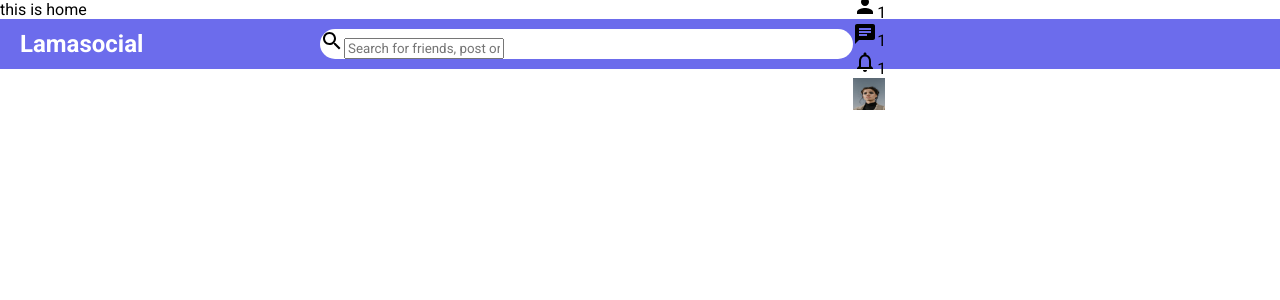
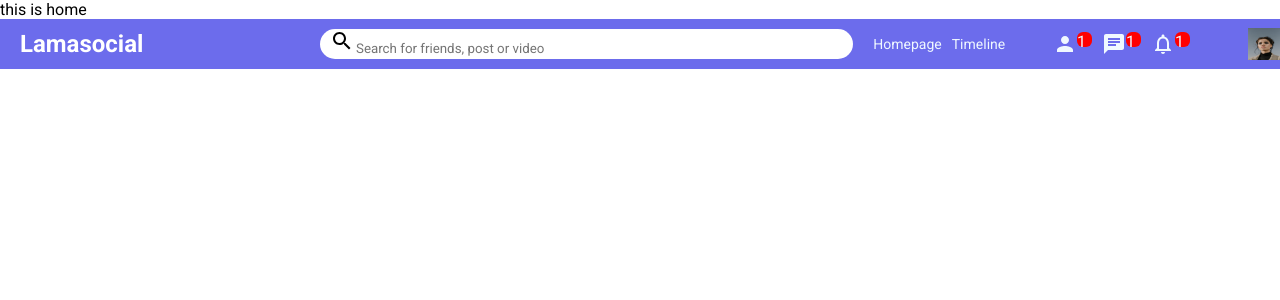
Before and after one commit to carolnamirimu/socialapp, a React (Create React App) app: page / in a window 1280 px wide. Shown: the top 300 px of the page. Built offline with nearby package versions, Linux system fonts and the light colour scheme.

Commit message:
worked on the to bar
included color and icons and spacing

```diff
--- a/src/components/topbar/Topbar.jsx
+++ b/src/components/topbar/Topbar.jsx
@@ -10,8 +10,9 @@ export default function Topbar(){
           <div className="topbarLeft">
             <span className="logo">Lamasocial</span>
           </div>
-          <div className="topbarCenter"> <div className="searchBar"><SearchIcon/>
-          <input type="text" placeholder="Search for friends, post or video" />
+          <div className="topbarCenter"> <div className="searchBar"><span className="searchIcon"><SearchIcon/>
+            </span>
+          <input className="searchInput" type="text" placeholder="Search for friends, post or video" />
           </div>
           </div>
           <div className="topbarRight">
@@ -19,6 +20,7 @@ export default function Topbar(){
                 <span className="topbarlinks">Homepage</span>
                 <span className="topbarlinks">Timeline</span>
             </div>
+            <div className="topbaritems">
             <div className="topbarIcons">
                 <PersonIcon/><span className="topbarIconBadge">1</span>
             </div>
@@ -28,7 +30,7 @@ export default function Topbar(){
             <div className="topbarIcons">
                 <NotificationsIcon/><span className="topbarIconBadge">1</span>
             </div>
-
+            </div>
           <img src="/assets/1.jpeg" alt="" className="topbarImage"/>
           </div>
         </div>
--- a/src/components/topbar/topbar.css
+++ b/src/components/topbar/topbar.css
@@ -31,10 +31,50 @@ height: 30px;
 background-color: white;
 border-radius: 30px;
 }
+.searchIcon{
+font-size: 25px!important;
+margin-left: 10px;
+}
+.searchInput{
+    border: none;
+    width: 70%;
 
+}
+.searchInput:focus{
+    outline: none;
+}
 .topbarRight{
     flex: 4;
+    color: aliceblue;
+    display: flex;
+    align-items:center;
+    justify-content: space-between;
 
+}
+.topbaritems{
+    display: flex;
+    justify-content: space-between;
+
+}
+.topbarIcons{
+    position: relative;
+    margin-right: 10px;
+    cursor: pointer;
+    display: flex;
+
+}
+.topbarIconBadge{
+width: 15px;
+height: 15px;
+background-color: red;
+border-radius: 40%;
+
+
+}
+.topbarlinks{
+    margin-left: 10px;
+    font-size: 14px;
+    cursor: pointer;
 }
 .topbarImage{
     width: 32px;
```
